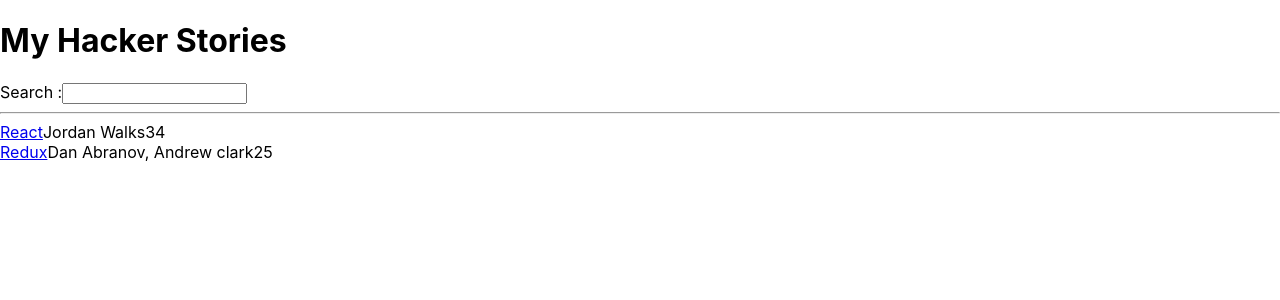
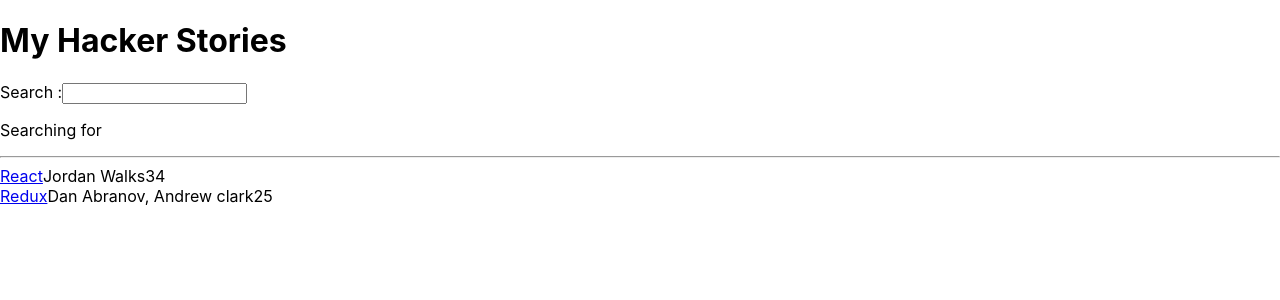
Before and after one commit to sum1112/my-app, a React (Create React App) app: page / in a window 1280 px wide. Shown: the top 300 px of the page. Built offline with nearby package versions, Linux system fonts and the light colour scheme.

Commit message:
use state in component and callback function

```diff
--- a/src/App.js
+++ b/src/App.js
@@ -1,18 +1,27 @@
 import React from "react";
 
-const Search = () => {
-
+const Search = (props) => {
+  var [searchItem, setSearchItem] = React.useState('');
   const handleChange = event => {
-    console.log(event.target.value);
+    setSearchItem(event.target.value);
+    props.onSearch(event);
   }
   return (<div>
     <label htmlFor='search'>Search :</label>
-    <input id='search' type='text' handleChange={handleChange} />
+    <input id='search' type='text' onChange={handleChange} />
+    <p>
+      Searching for <strong>{searchItem}</strong>
+    </p>
   </div>
   );
 }
 
 const App = () => {
+
+  const handleSearch = event => {
+    console.log(event.target.value);
+  }
+
   const stories = [
     {
       title : 'React',
@@ -35,7 +44,7 @@ const App = () => {
   return (
     <div>
       <h1>My Hacker Stories</h1>
-      <Search />
+      <Search onSearch={handleSearch}/>
       <hr />
       <List list={stories}/>
     </div>
```
